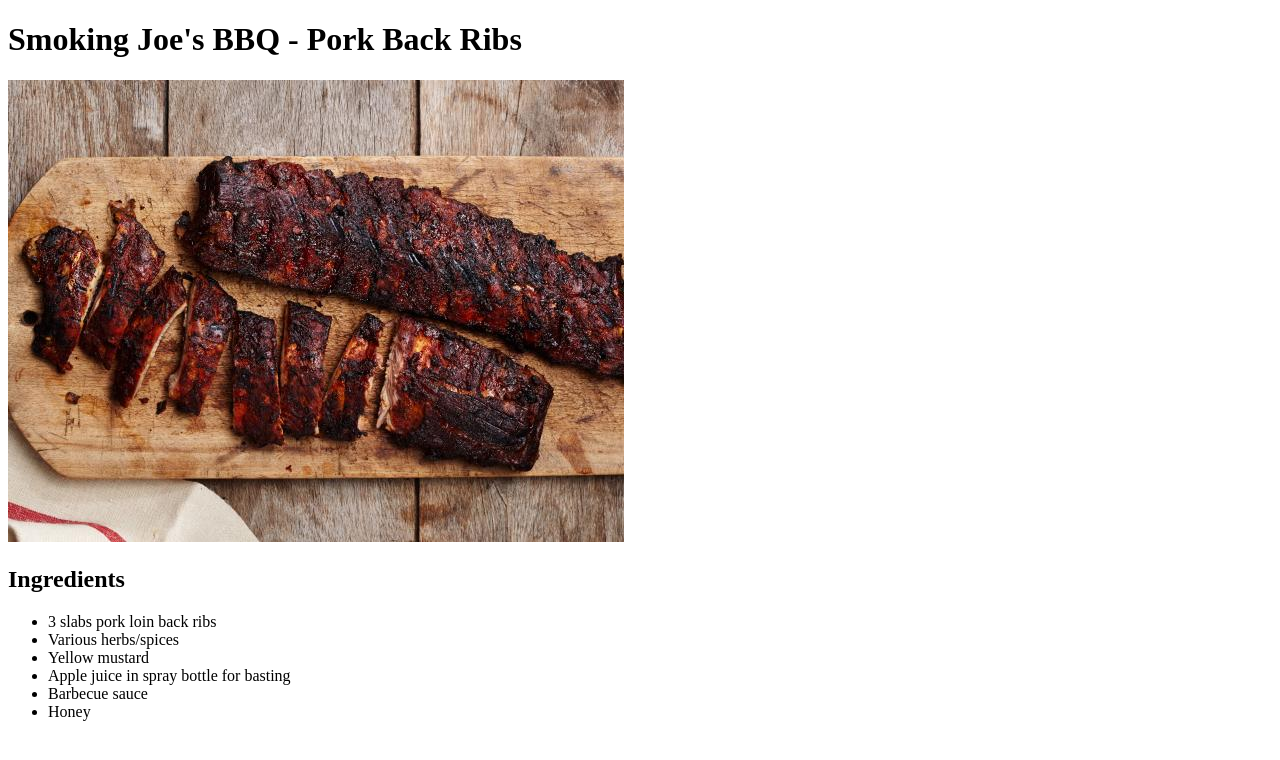
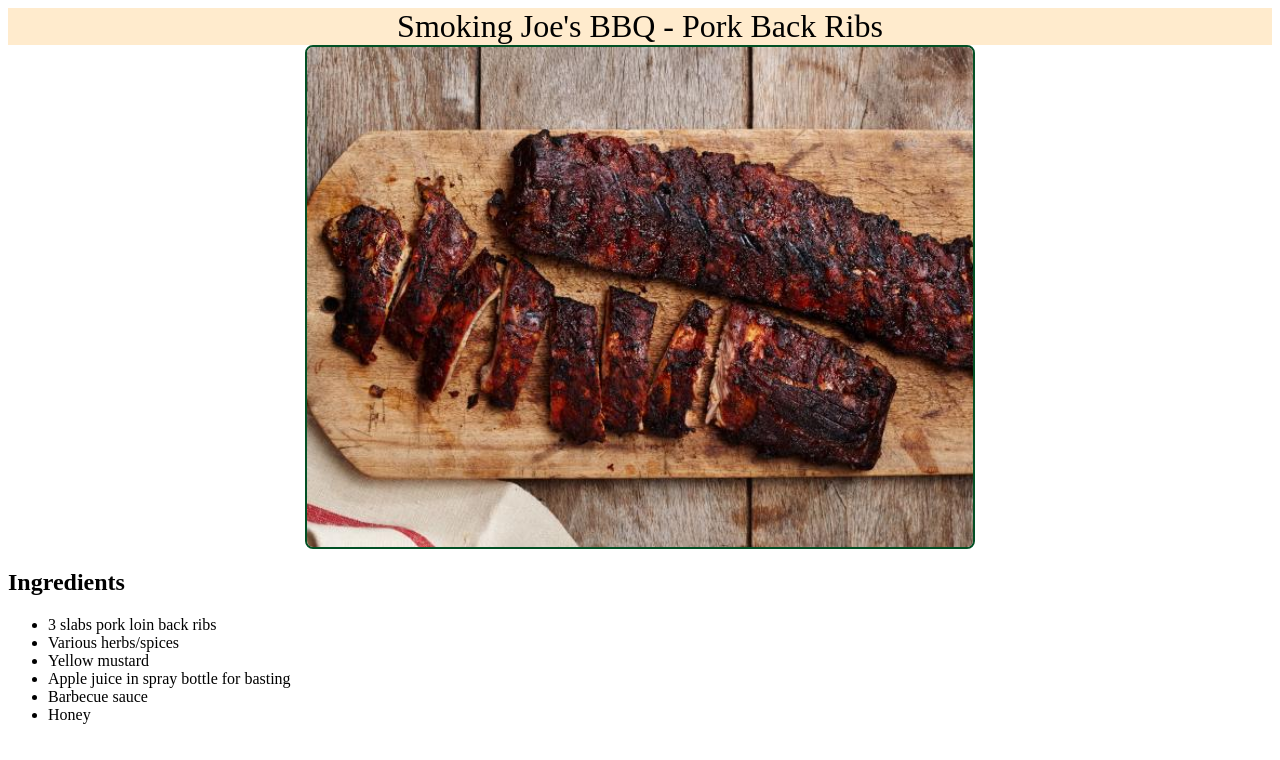
Before and after one commit to skippywilliams/odin-recipes, a plain HTML site: page recipes/backribs.html in a window 1280 px wide. Drawn offline with Linux system fonts and the light colour scheme.

Commit message:
added CSS

```diff
--- a/recipes/backribs.html
+++ b/recipes/backribs.html
@@ -5,9 +5,10 @@
     <meta http-equiv="X-UA-Compatible" content="IE=edge">
     <meta name="viewport" content="width=device-width, initial-scale=1.0">
     <title>Smoking Joe's BBQ</title>
+    <link rel="stylesheet" href="../styles.css">
 </head>
 <body>
-    <h1>Smoking Joe's BBQ - Pork Back Ribs</h1>
+    <div id="title">Smoking Joe's BBQ - Pork Back Ribs</div>
 
     <img src="./Images/backribs.jpg" alt=Back Ribs>
 
--- /dev/null
+++ b/styles.css
@@ -0,0 +1,16 @@
+#title {
+    background-color: blanchedalmond;
+    font-size: 32px;
+    text-align: center;
+    font-family: 'Times New Roman', Times, serif;
+}
+
+img {
+    display: block;
+    margin-left: auto;
+    margin-right: auto;
+    border: 2px solid rgb(1, 80, 36);
+    border-radius: 8px;
+    height: 500px;
+    width: auto;
+}
```
Also changed, not shown: index.html (+2 -1 lines), recipes/porkloin.html (+2 -1 lines), recipes/smokedsalmon.html (+2 -1 lines).
